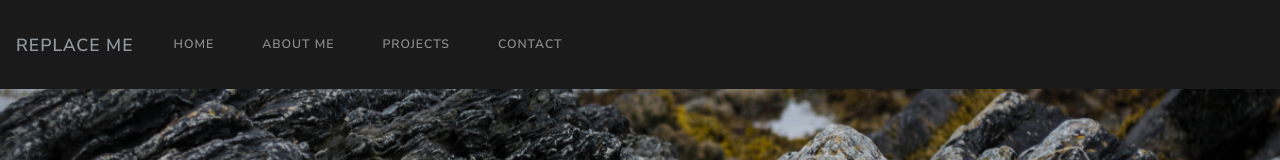
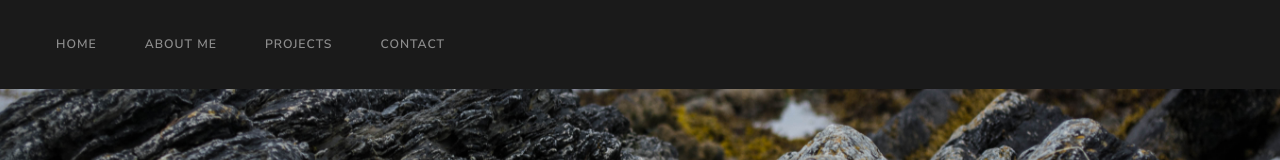
Before and after one commit to Advill/Advill.github.io, a plain HTML site: page index.html in a window 1280 px wide. Shown: the top 160 px of the page. Drawn offline with Linux system fonts and the light colour scheme.

Commit message:
Remove 'replace me' on navbar

```diff
--- a/index.html
+++ b/index.html
@@ -9,7 +9,7 @@
   </head>
   <div style="position: fixed; width: 100%; z-index: 100">
     <nav class="navbar navbar-expand-lg navbar-dark bg-primary">
-    <a class="navbar-brand" onclick="document.getElementById('home').scrollIntoView()">Replace me</a>
+    <a class="navbar-brand" onclick="document.getElementById('home').scrollIntoView()"></a>
     <div class="navbar-collapse collapse show" id="navbarColor01">
       <ul class="navbar-nav mr-auto">
         <li class="nav-item">
```
